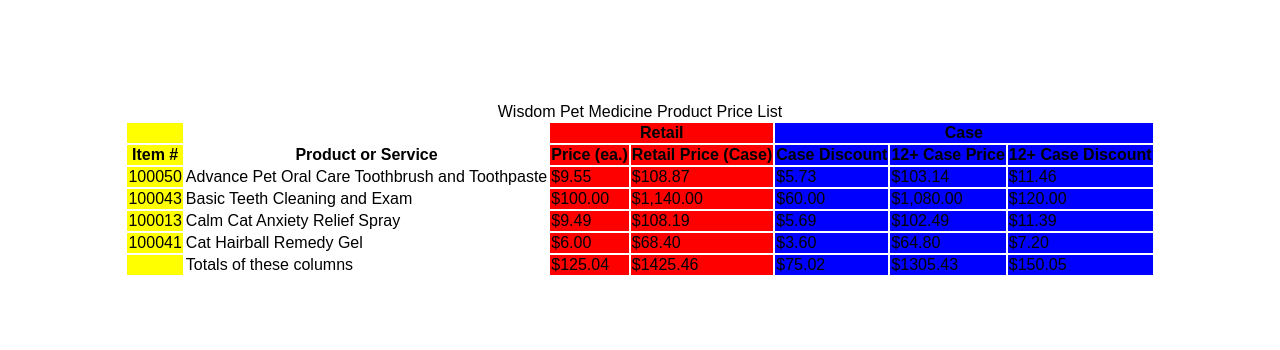
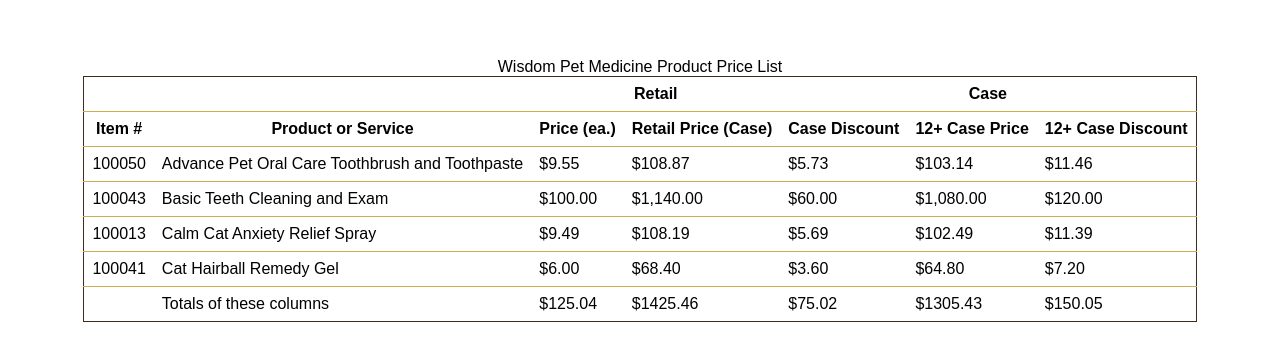
Before and after one commit to chungthehao/HTML-Tables, a plain HTML site: page index.html in a window 1280 px wide. Shown: the part 218-568 px from the top of the page. Drawn offline with Linux system fonts and the light colour scheme.

Commit message:
Style table borders and basic styling

```diff
--- a/styles.css
+++ b/styles.css
@@ -6,14 +6,17 @@
   font-family: Arial, Helvetica, sans-serif;
 }
 
-.item {
-  background-color: yellow;
+td,
+th {
+  border-bottom: 1px solid #ccae51;
+  padding: 0.5rem;
 }
 
-.retail {
-  background-color: red;
+tfoot tr:last-child td {
+  border-bottom: none;
 }
 
-.case {
-  background-color: blue;
+table {
+  border: 1px solid #3f2b21;
+  border-collapse: collapse;
 }
```
